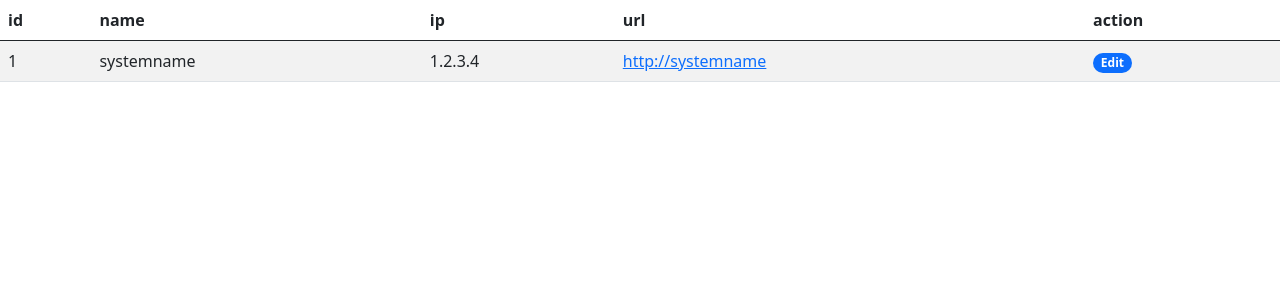
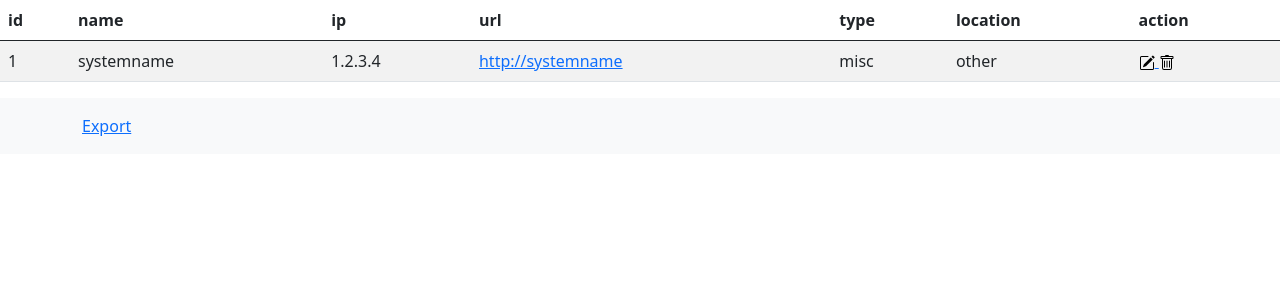
Before and after one commit to jcarter62/itsys, a Flask app: page / in a window 1280 px wide. Shown: the part 56-356 px from the top of the page. Run offline with Flask 2, Linux system fonts and the light colour scheme; data comes from the database, SQL or seed files in the repository; both versions use the stored data as it was before the commit; some libraries are stand-ins or nearby versions.

Commit message:
Several changes, and added export to csv.

```diff
--- a/app.py
+++ b/app.py
@@ -1,6 +1,8 @@
-from flask import Flask, render_template, request, redirect
+from flask import Flask, render_template, request, redirect, make_response, send_file
 from db import DB
 from flask_bootstrap import Bootstrap
+import csv
+import io
 
 app = Flask(__name__)
 Bootstrap(app)
@@ -40,9 +42,11 @@ def route_save_system_post():
     sys_name = request.form['sys_name']
     sys_ip = request.form['sys_ip']
     sys_url = request.form['sys_url']
+    sys_type = request.form['sys_type']
+    sys_location = request.form['sys_location']
 
     data = DB()
-    data.save_one_system(sys_id, sys_name, sys_ip, sys_url)
+    data.save_one_system(sys_id, sys_name, sys_ip, sys_url, sys_type, sys_location)
     url = '/edit/{}'.format(sys_id)
     return redirect(url)
 
@@ -55,5 +59,22 @@ def route_add_system():
     return redirect(url)
 
 
+def qtit(s) -> str:
+    return '"' + s + '"'
+
+
+@app.route('/export')
+def route_export():
+    data = DB()
+    all_data = data.load_systems()
+
+    with open('/temp/systems.csv', 'w', newline='') as csvfile:
+        csvwriter = csv.writer(csvfile, delimiter=',', quotechar='"')
+        csvwriter.writerow(['name', 'ip', 'url', 'systype', 'location'])
+        for row in all_data:
+            csvwriter.writerow([row['name'], row['ip'], row['url'], row['systype'], row['location']])
+
+    return send_file('/temp/systems.csv')
+
 if __name__ == '__main__':
     app.run()
--- a/db/db.py
+++ b/db/db.py
@@ -17,7 +17,7 @@ class DB:
         self._create_systems_table()
         if self._systems_records() <= 0:
             self._create_empty_systems()
-            self.insert_system(1, 'systemname', '1.2.3.4', 'http://systemname', 'misc')
+            self.insert_system(1, 'systemname', '1.2.3.4', 'http://systemname', 'misc', 'other')
 
     def _commit(self):
         if self._conn is not None:
@@ -53,7 +53,8 @@ class DB:
                         name text NOT NULL,
                         ip text,
                         url text,
-                        systype text
+                        systype text,
+                        location text
                     ); """
             c.execute(cmd)
         except Error as e:
@@ -91,12 +92,12 @@ class DB:
             print(e)
         return
 
-    def insert_system(self, id, name, ip, url, systype):
+    def insert_system(self, id, name, ip, url, systype, location):
         try:
-            cmd = 'insert into systems (id, name, ip, url, systype) values ' \
-                  '( ?, ?, ?, ?, ?);'
+            cmd = 'insert into systems (id, name, ip, url, systype, location) values ' \
+                  '( ?, ?, ?, ?, ?, ?);'
             c = self._conn.cursor()
-            c.execute(cmd, (id, name, ip, url, systype))
+            c.execute(cmd, (id, name, ip, url, systype, location))
             self._commit()
 
         except Error as e:
@@ -106,7 +107,7 @@ class DB:
     def load_systems(self) -> []:
         systems = []
         try:
-            cmd = 'select id, name, ip, url, systype from systems;'
+            cmd = 'select id, name, ip, url, systype, location from systems;'
             c = self._conn.cursor()
             c = c.execute(cmd)
             rows = c.fetchall()
@@ -117,7 +118,8 @@ class DB:
                     "name": row[1],
                     "ip": row[2],
                     "url": row[3],
-                    "type": row[4]
+                    "systype": row[4],
+                    "location": row[5]
                 }
                 systems.append(one)
 
@@ -128,7 +130,7 @@ class DB:
     def load_one_system(self, sys_id) -> {}:
         system = {}
         try:
-            cmd = 'select id, name, ip, url, systype from systems where id = ?;'
+            cmd = 'select id, name, ip, url, systype, location from systems where id = ?;'
             c = self._conn.cursor()
             c = c.execute(cmd, sys_id)
             row = c.fetchone()
@@ -138,7 +140,8 @@ class DB:
                 "name": row[1],
                 "ip": row[2],
                 "url": row[3],
-                "type": row[4]
+                "systype": row[4],
+                "location": row[5]
             }
 
         except Error as e:
@@ -146,11 +149,11 @@ class DB:
 
         return system
 
-    def save_one_system(self, sys_id, sys_name, sys_ip, sys_url):
+    def save_one_system(self, sys_id, sys_name, sys_ip, sys_url, sys_type, sys_location):
         try:
-            cmd = 'update systems set id = ?, name = ?, ip = ?, url = ? where id = ?;'
+            cmd = 'update systems set id = ?, name = ?, ip = ?, url = ?, systype = ?, location = ? where id = ?;'
             c = self._conn.cursor()
-            c.execute(cmd, (sys_id, sys_name, sys_ip, sys_url, sys_id))
+            c.execute(cmd, (sys_id, sys_name, sys_ip, sys_url, sys_type, sys_location, sys_id))
             self._commit()
 
         except Error as e:
--- a/static/style.css
+++ b/static/style.css
@@ -24,3 +24,4 @@ nav ul li a, nav ul li span, header .action { display: block; padding: 0.5rem; }
 .content textarea { min-height: 12em; resize: vertical; }
 input.danger { color: #cc2f2e; }
 input[type=submit] { align-self: start; min-width: 10em; }
+.white_bkg { fill: white }
--- a/templates/Systems.html
+++ b/templates/Systems.html
@@ -10,6 +10,8 @@
         <th>name</th>
         <th>ip</th>
         <th>url</th>
+        <th>type</th>
+        <th>location</th>
         <th>action</th>
     </tr>
     </thead>
@@ -20,7 +22,16 @@
             <td>{{ s["name"] }}</td>
             <td>{{ s["ip"] }}</td>
             <td><a href="{{ s['url'] }}" target="_blank">{{ s["url"] }}</a></td>
-            <td><a href="/edit/{{ s["id"] }}"><span class="badge rounded-pill bg-primary">Edit</span></a></td>
+            <td>{{ s["systype"] }}</td>
+            <td>{{ s["location"] }}</td>
+            <td>
+                <a href="/edit/{{ s["id"] }}">
+                    <img src="{{ url_for('static', filename='/icons/pencil-square.svg')}}"/>
+                </a>
+                <a href="/delete/{{ s["id"] }}">
+                    <img src="{{ url_for('static', filename='/icons/trash.svg')}}"/>
+                </a>
+            </td>
         </tr>
         {% endfor %}
         </tbody>
--- a/templates/base.html
+++ b/templates/base.html
@@ -44,11 +44,13 @@
   </nav>
 </main>
 <section class="content">
-{#  <header>#}
-{#    {% block header %}{% endblock %}#}
-{#  </header>#}
   {% block content %}{% endblock %}
 </section>
+<footer class="footer mt-auto py-3 bg-light">
+  <div class="container">
+    <span class="text-muted"><a href="/export">Export</a></span>
+  </div>
+</footer>
 </body>
 <script src="https://cdn.jsdelivr.net/npm/bootstrap@5.1.0/dist/js/bootstrap.bundle.min.js" integrity="sha384-U1DAWAznBHeqEIlVSCgzq+c9gqGAJn5c/t99JyeKa9xxaYpSvHU5awsuZVVFIhvj" crossorigin="anonymous"></script>
 </html>
--- a/templates/edit.html
+++ b/templates/edit.html
@@ -14,6 +14,8 @@
         <tr><td>Name</td><td><input type="text" value="{{ context.system['name']}}" name="sys_name"></td></tr>
         <tr><td>IP</td><td><input type="text" value="{{ context.system['ip']}}" name="sys_ip"></td></tr>
         <tr><td>Url</td><td><input type="text" value="{{ context.system['url']}}" name="sys_url"></td></tr>
+            <tr><td>Type</td><td><input type="text" value="{{ context.system['systype']}}" name="sys_type"></td></tr>
+            <tr><td>Location</td><td><input type="text" value="{{ context.system['location']}}" name="sys_location"></td></tr>
         <tr>
             <td>&nbsp;</td>
             <td><button type="reset">Cancel</button>&nbsp;<button type="submit">Save</button></td>
```
Also changed, not shown: static/icons/pencil-square.svg (added), static/icons/trash.svg (added), systems.sqlite3 (deleted).
